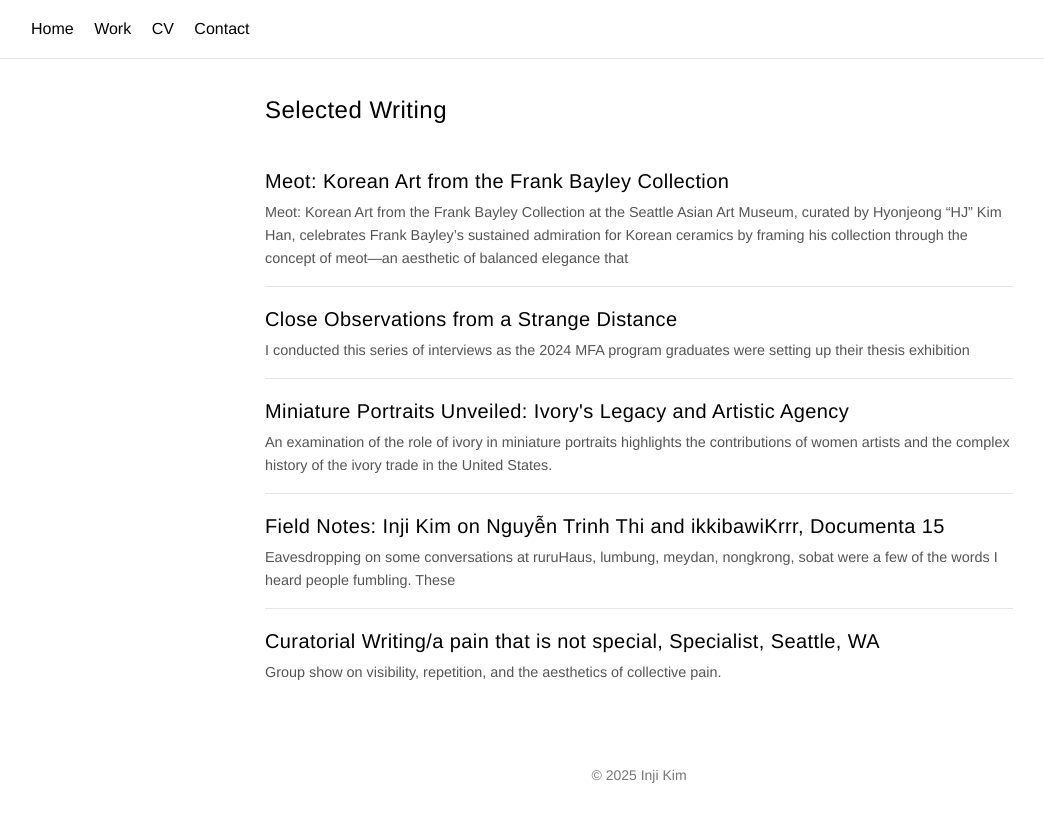
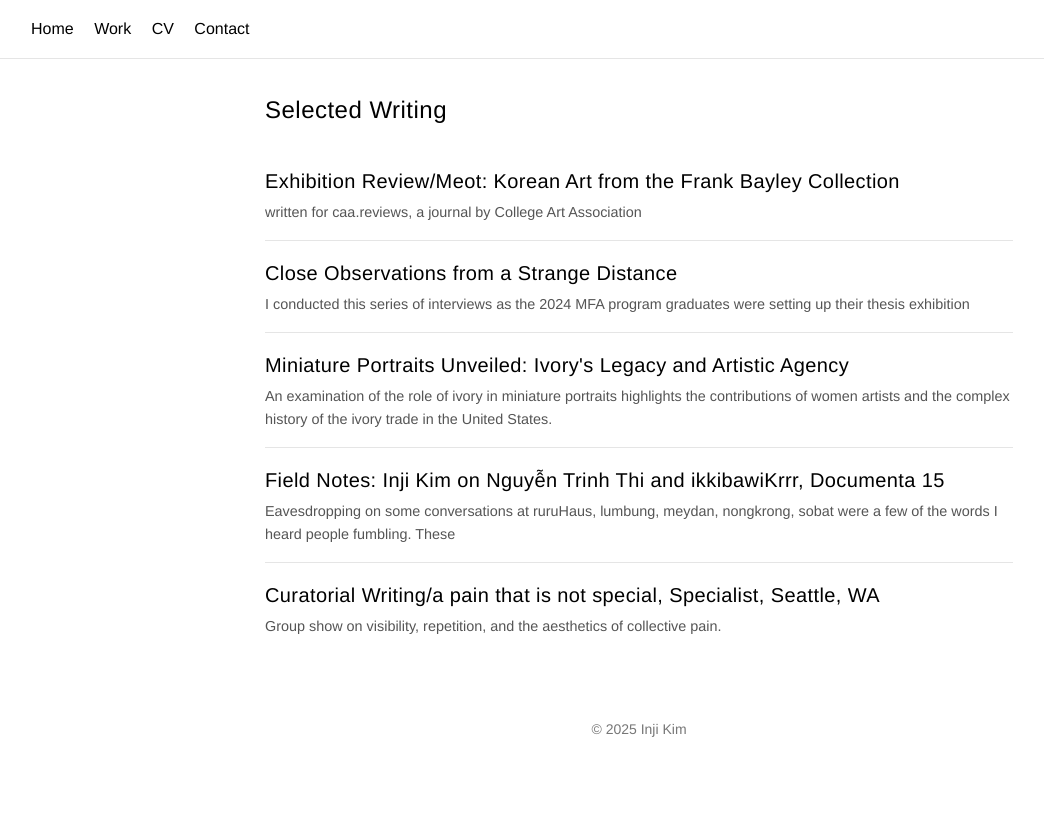
Before and after one commit to injikiminji/injikiminji.github.io, a plain HTML site: page writing.html in a window 1280 px wide. Shown: the whole page, without its empty margins (1-1045 px from the left). Drawn offline with Linux system fonts and the light colour scheme.

Commit message:
Update writing.html

```diff
--- a/writing.html
+++ b/writing.html
@@ -22,8 +22,8 @@
 
   <!-- Duplicate <article> blocks for each piece -->
   <article class="card">
-    <h2><a href="http://www.caareviews.org/reviews/4317" target="_blank" rel="noopener">Meot: Korean Art from the Frank Bayley Collection</a></h2>
-    <p class="preview">Meot: Korean Art from the Frank Bayley Collection at the Seattle Asian Art Museum, curated by Hyonjeong “HJ” Kim Han, celebrates Frank Bayley’s sustained admiration for Korean ceramics by framing his collection through the concept of meot—an aesthetic of balanced elegance that</p>
+    <h2><a href="http://www.caareviews.org/reviews/4317" target="_blank" rel="noopener">Exhibition Review/Meot: Korean Art from the Frank Bayley Collection</a></h2>
+    <p class="preview">written for caa.reviews, a journal by College Art Association</p>
   </article>
 
   <article class="card">
```
